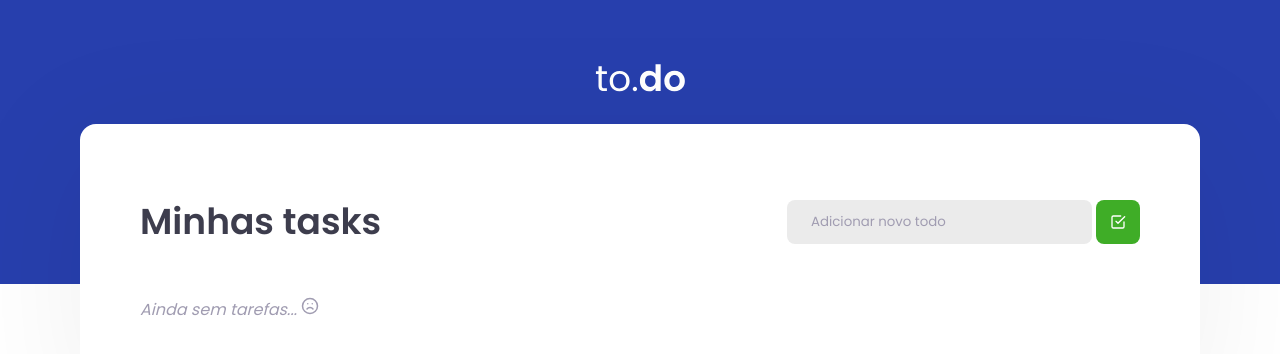
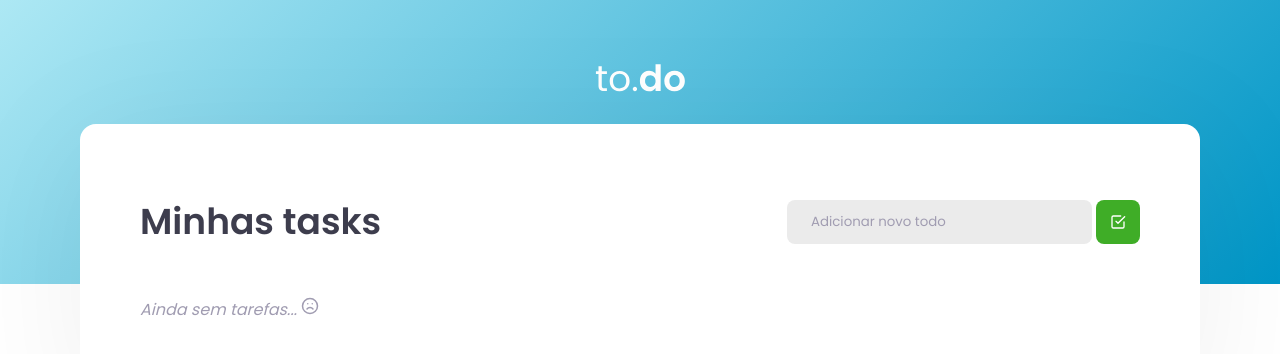
Before and after one commit to welingtonfmj/desafio01-reactjs-ignite, a React app: page / in a window 1280 px wide. Shown: the top 354 px of the page. Built offline with nearby package versions, Linux system fonts and the light colour scheme.

Commit message:
Mudança do background do header

```diff
--- a/src/styles/global.scss
+++ b/src/styles/global.scss
@@ -3,6 +3,7 @@
   --green: #3FAD27;
   --red: 	#ad273f;
   --background: #EBEBEB;
+  --background-header: linear-gradient(-45deg, #0096c7, #ade8f4);
   --shapes: #FFFFFF;
   --text-title: #3D3D4D;
   --text: #1C1C29;
--- a/src/styles/header.scss
+++ b/src/styles/header.scss
@@ -1,5 +1,5 @@
 header.header {
-  background: var(--blue);
+  background: var(--background-header);
   padding-top: 2rem;
 
   > div {
```
